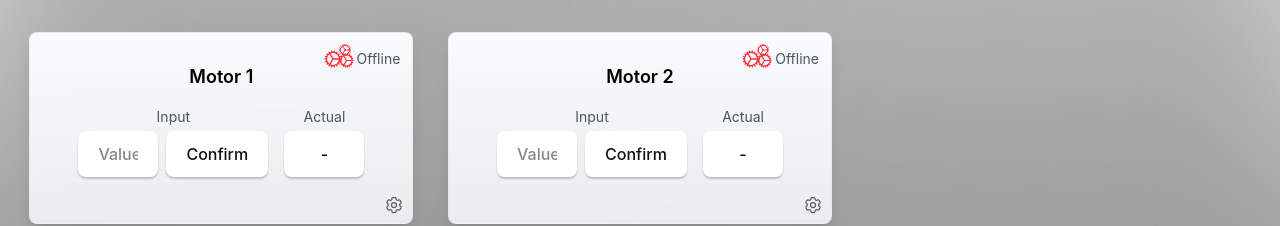
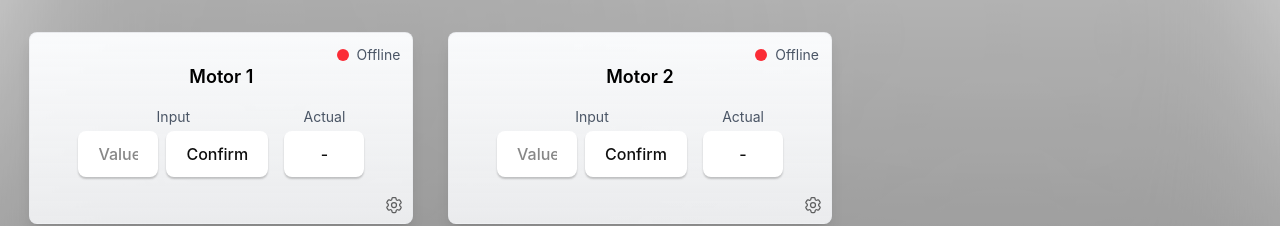
Before and after one commit to Lmx154/clinostat, a React (Vite) app: page / in a window 1280 px wide. Shown: the top 226 px of the page. Built offline with nearby package versions, Linux system fonts and the light colour scheme.

Commit message:
Modify the status indicator to a simple dot

```diff
--- a/src/components/UI.jsx
+++ b/src/components/UI.jsx
@@ -4,51 +4,10 @@ import Settings from './Settings';
 const MotorBox = ({ motorId, title = "Motor", isConnected = false, sensorValue = null, rpm, onRpmChange, onConfirm, onApplyPreset }) => {
     return (
         <div className="motor-box rounded-lg p-4 w-auto min-w-[20rem] h-48 flex flex-col items-center justify-center space-y-4 bg-gradient-to-b from-gray-50 to-gray-100/90 shadow-lg relative border border-gray-200/50">
-            {/* Status Indicator with Cog Assembly */}
-            <div className="absolute top-3 right-3 flex items-center gap-0 text-sm">
-                <div className="flex items-start scale-75 mr-1">
-                    <svg
-                        xmlns="http://www.w3.org/2000/svg"
-                        fill="none"
-                        viewBox="0 0 24 24"
-                        strokeWidth="1.5"
-                        stroke="currentColor"
-                        className={`w-7 h-7 ${isConnected ? '[animation:spin_1s_linear_infinite] text-green-500' : 'text-red-500'}`}
-                    >
-                        <path strokeLinecap="round" strokeLinejoin="round" d="M4.5 12a7.5 7.5 0 0 0 15 0m-15 0a7.5 7.5 0 1 1 15 0m-15 0H3m16.5 0H21m-1.5 0H12m-8.457 3.077 1.41-.513m14.095-5.13 1.41-.513M5.106 17.785l1.15-.964m11.49-9.642 1.149-.964M7.501 19.795l.75-1.3m7.5-12.99.75-1.3m-6.063 16.658.26-1.477m2.605-14.772.26-1.477m0 17.726-.26-1.477M10.698 4.614l-.26-1.477M16.5 19.794l-.75-1.299M7.5 4.205 12 12m6.894 5.785-1.149-.964M6.256 7.178l-1.15-.964m15.352 8.864-1.41-.513M4.954 9.435l-1.41-.514M12.002 12l-3.75 6.495" />
-                    </svg>
-                    <div className="relative">
-                        <svg
-                            xmlns="http://www.w3.org/2000/svg"
-                            fill="none"
-                            viewBox="0 0 24 24"
-                            strokeWidth="1.5"
-                            stroke="currentColor"
-                            className={`w-6 h-6 -ml-2 mt-1 ${isConnected ? '[animation:spin_1s_linear_infinite_reverse] text-green-500' : 'text-red-500'}`}
-                        >
-                            <path
-                                strokeLinecap="round"
-                                strokeLinejoin="round"
-                                d="M4.5 12a7.5 7.5 0 0 0 15 0m-15 0a7.5 7.5 0 1 1 15 0m-15 0H3m16.5 0H21m-1.5 0H12m-8.457 3.077 1.41-.513m14.095-5.13 1.41-.513M5.106 17.785l1.15-.964m11.49-9.642 1.149-.964M7.501 19.795l.75-1.3m7.5-12.99.75-1.3m-6.063 16.658.26-1.477m2.605-14.772.26-1.477m0 17.726-.26-1.477M10.698 4.614l-.26-1.477M16.5 19.794l-.75-1.299M7.5 4.205 12 12m6.894 5.785-1.149-.964M6.256 7.178l-1.15-.964m15.352 8.864-1.41-.513M4.954 9.435l-1.41-.514M12.002 12l-3.75 6.495"
-                            />
-                        </svg>
-                        <svg
-                            xmlns="http://www.w3.org/2000/svg"
-                            fill="none"
-                            viewBox="0 0 24 24"
-                            strokeWidth="1.5"
-                            stroke="currentColor"
-                            className={`w-5 h-5 absolute -top-2 -left-2 ${isConnected ? '[animation:spin_1s_linear_infinite] text-green-500' : 'text-red-500'}`}
-                        >
-                            <path
-                                strokeLinecap="round"
-                                strokeLinejoin="round"
-                                d="M4.5 12a7.5 7.5 0 0 0 15 0m-15 0a7.5 7.5 0 1 1 15 0m-15 0H3m16.5 0H21m-1.5 0H12m-8.457 3.077 1.41-.513m14.095-5.13 1.41-.513M5.106 17.785l1.15-.964m11.49-9.642 1.149-.964M7.501 19.795l.75-1.3m7.5-12.99.75-1.3m-6.063 16.658.26-1.477m2.605-14.772.26-1.477m0 17.726-.26-1.477M10.698 4.614l-.26-1.477M16.5 19.794l-.75-1.299M7.5 4.205 12 12m6.894 5.785-1.149-.964M6.256 7.178l-1.15-.964m15.352 8.864-1.41-.513M4.954 9.435l-1.41-.514M12.002 12l-3.75 6.495"
-                            />
-                        </svg>
-                    </div>
-                </div>
-                <span className="text-gray-600 -ml-2">
+            {/* Status Indicator */}
+            <div className="absolute top-3 right-3 flex items-center gap-2 text-sm">
+                <div className={`w-3 h-3 rounded-full ${isConnected ? 'bg-green-500' : 'bg-red-500'}`}></div>
+                <span className="text-gray-600">
                     {isConnected ? 'Online' : 'Offline'}
                 </span>
             </div>
```
